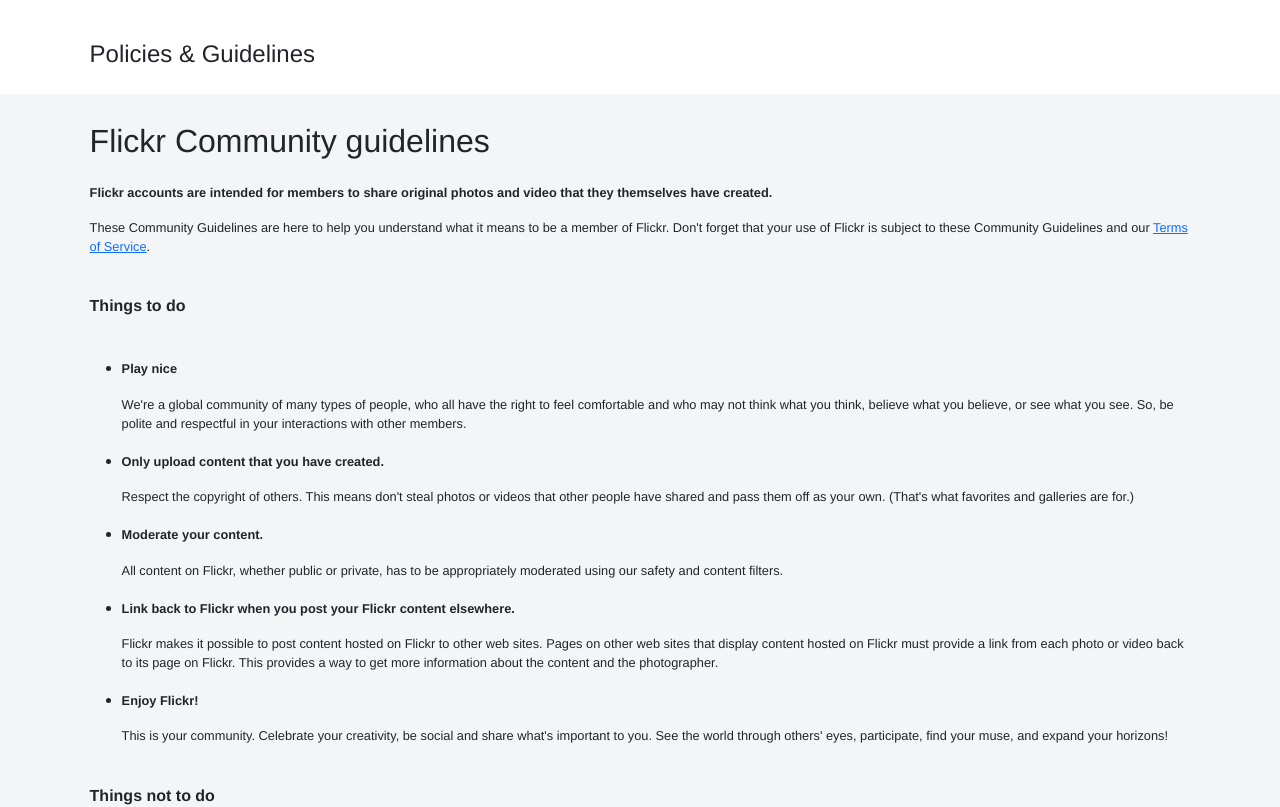
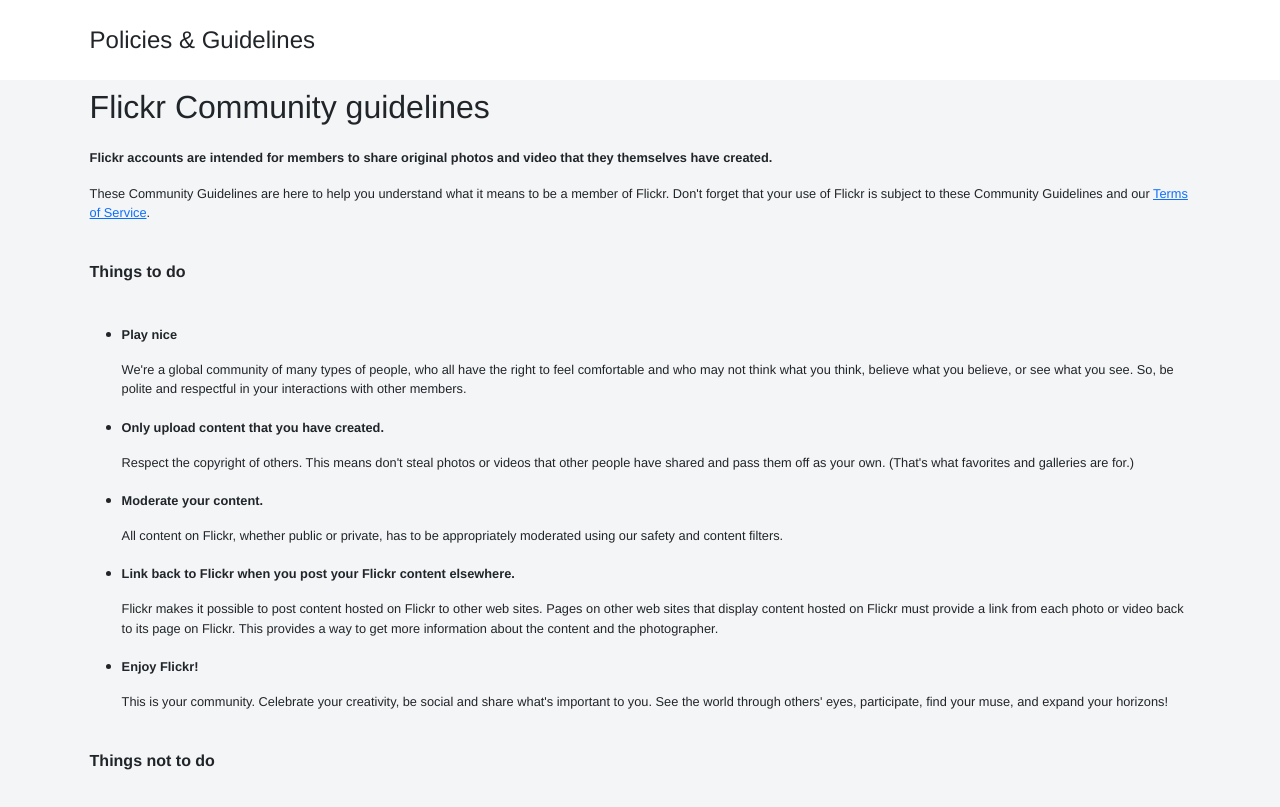
Before and after one commit to omarelwakil/SWFrontend, a React (Create React App) app: page /guidelines in a window 1280 px wide. Shown: the top 807 px of the page. Built offline with nearby package versions, Linux system fonts and the light colour scheme.

Commit message:
Update Guidelines.css
styling

```diff
--- a/src/components/static/Guidelines.css
+++ b/src/components/static/Guidelines.css
@@ -7,11 +7,11 @@
 
 .header {
   background-color: white;
-  margin: 40px 0px 28px;
 }
 
 .header-title {
   font-size: 1.5rem;
+  padding-top: 2%;
   padding-bottom: 2%;
   margin-left: 7%;
   margin-right: 7%;
```
